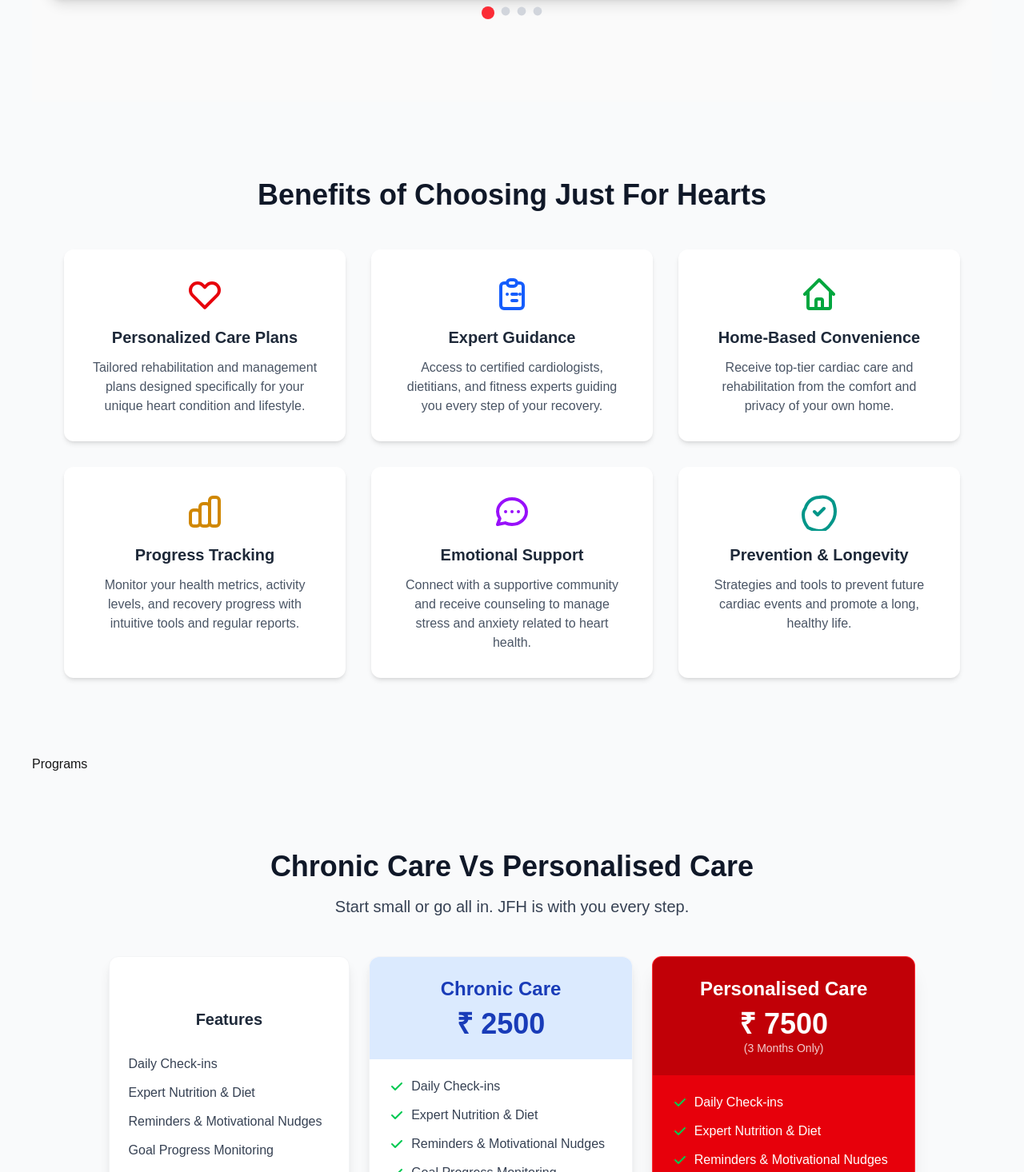
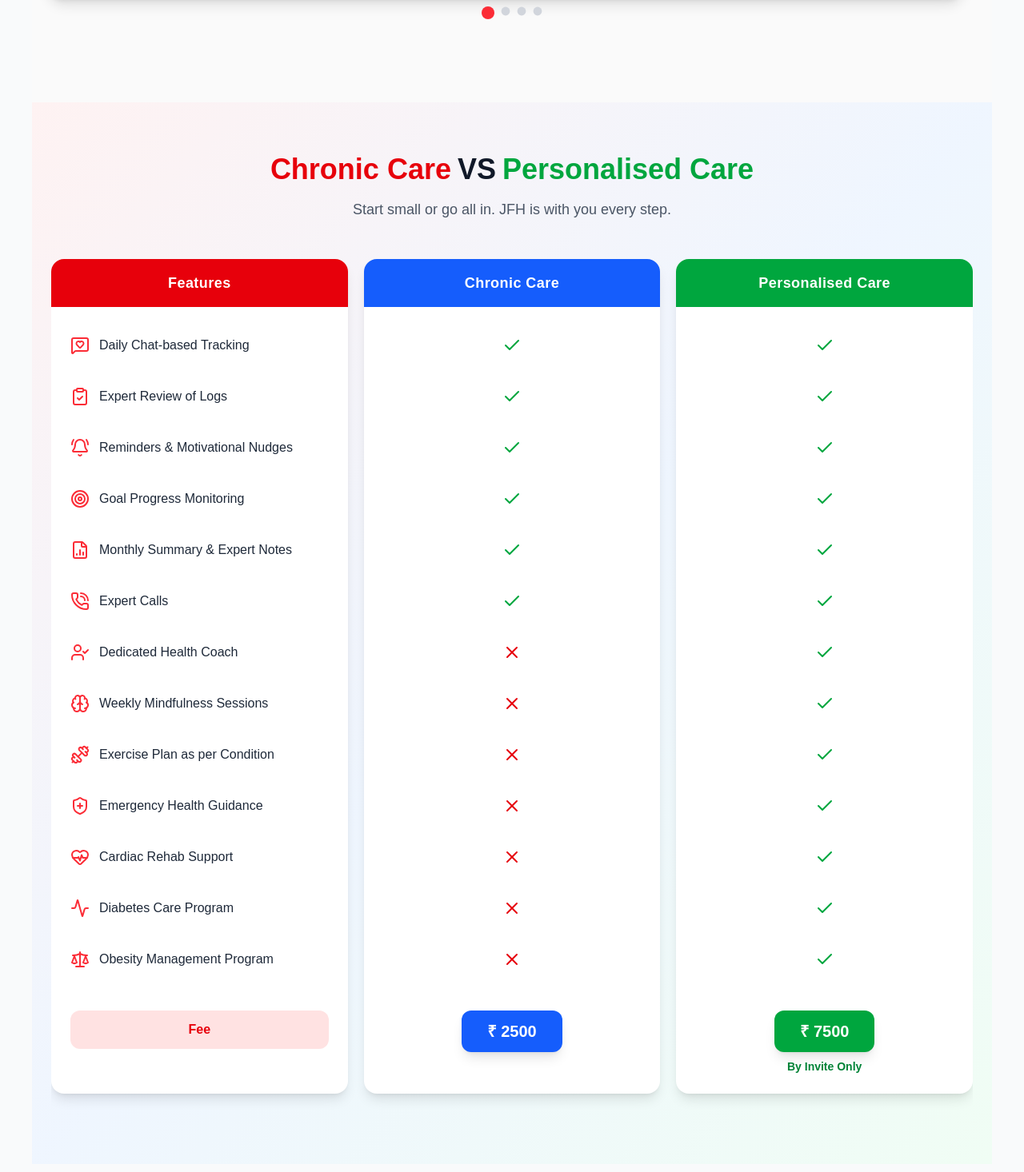
Before and after one commit to pranavpatildz/Just-For-Hearts, a Next.js app: page / in a window 1280 px wide. Shown: the part 744-2210 px from the top of the page at 80% size. Built offline with nearby package versions, Linux system fonts and the light colour scheme.

Commit message:
24-02-2026 22:31:00 ComparisonTable Designed

```diff
--- a/app/page.tsx
+++ b/app/page.tsx
@@ -1,6 +1,7 @@
 import Navbar from "@/components/public/Navbar";
 import Hero from "@/components/public/Hero";
 import Benefits from "@/components/public/Benefits";
+import ComparisonSection from "@/components/public/ComparisonSection";
 import Programs from "@/components/public/Programs";
 import ComparisonTable from "@/components/public/ComparisonTable";
 import Experts from "@/components/public/Experts";
@@ -15,6 +16,7 @@ export default function Home() {
       <Navbar />
       <main className="max-w-7xl mx-auto px-6 md:px-10">
         <Hero />
+        <ComparisonSection />
         <Benefits />
         <Programs />
         <ComparisonTable />
--- /dev/null
+++ b/components/public/ComparisonSection.tsx
@@ -0,0 +1,121 @@
+"use client";
+
+import { MessageSquareHeart, ClipboardCheck, BellRing, Target, FileBarChart2, PhoneCall, UserCheck, Brain, Dumbbell, ShieldPlus, HeartPulse, Activity, Scale, Check, X } from "lucide-react";
+
+export default function ComparisonSection() {
+  const features = [
+    { name: "Daily Chat-based Tracking", icon: MessageSquareHeart, chronic: true },
+    { name: "Expert Review of Logs", icon: ClipboardCheck, chronic: true },
+    { name: "Reminders & Motivational Nudges", icon: BellRing, chronic: true },
+    { name: "Goal Progress Monitoring", icon: Target, chronic: true },
+    { name: "Monthly Summary & Expert Notes", icon: FileBarChart2, chronic: true },
+    { name: "Expert Calls", icon: PhoneCall, chronic: true },
+    { name: "Dedicated Health Coach", icon: UserCheck, chronic: false },
+    { name: "Weekly Mindfulness Sessions", icon: Brain, chronic: false },
+    { name: "Exercise Plan as per Condition", icon: Dumbbell, chronic: false },
+    { name: "Emergency Health Guidance", icon: ShieldPlus, chronic: false },
+    { name: "Cardiac Rehab Support", icon: HeartPulse, chronic: false },
+    { name: "Diabetes Care Program", icon: Activity, chronic: false },
+    { name: "Obesity Management Program", icon: Scale, chronic: false }
+  ];
+
+  return (
+    <section className="relative py-16 bg-gradient-to-br from-red-50 via-blue-50 to-green-50">
+      <div className="max-w-7xl mx-auto px-6">
+
+        {/* Heading */}
+        <div className="text-center mb-12">
+          <h2 className="text-3xl md:text-4xl font-bold">
+            <span className="text-red-600">Chronic Care</span>
+            <span className="text-gray-900 mx-2">VS</span>
+            <span className="text-green-600">Personalised Care</span>
+          </h2>
+          <p className="mt-4 text-gray-600 text-lg">
+            Start small or go all in. JFH is with you every step.
+          </p>
+        </div>
+
+        {/* Table */}
+        <div className="flex overflow-x-auto gap-5 pb-6 md:grid md:grid-cols-3">
+
+          {/* Features Column */}
+          <div className="min-w-[300px] md:min-w-0 bg-white rounded-2xl shadow-lg">
+            <div className="bg-red-600 text-white text-center py-4 rounded-t-2xl">
+              <h2 className="text-lg font-bold tracking-wide">
+                Features
+              </h2>
+            </div>
+            <div className="p-6 flex flex-col space-y-4">
+              {features.map((feature, index) => (
+                <div key={index} className="h-12 flex items-center gap-3">
+                  <feature.icon className="w-6 h-6 text-red-500" />
+                  <span className="text-gray-800 font-medium">
+                    {feature.name}
+                  </span>
+                </div>
+              ))}
+              <div className="mt-6 text-center">
+                <div className="bg-red-100 text-red-600 font-semibold py-3 rounded-xl">
+                  Fee
+                </div>
+              </div>
+            </div>
+          </div>
+
+          {/* Chronic Care Column */}
+          <div className="min-w-[300px] md:min-w-0 bg-white rounded-2xl shadow-lg">
+            <div className="bg-blue-600 text-white text-center py-4 rounded-t-2xl">
+              <h2 className="text-lg font-bold tracking-wide">
+                Chronic Care
+              </h2>
+            </div>
+            <div className="p-6 flex flex-col space-y-4 items-center">
+              {features.map((feature, index) => (
+                <div key={index} className="h-12 flex items-center justify-center">
+                  {feature.chronic ? (
+                    <Check className="w-6 h-6 text-green-600" />
+                  ) : (
+                    <X className="w-6 h-6 text-red-600" />
+                  )}
+                </div>
+              ))}
+              <div className="mt-6 text-center">
+                <div className="inline-block bg-blue-600 text-white px-8 py-3 rounded-xl shadow-lg">
+                  <span className="text-xl font-bold">₹ 2500</span>
+                </div>
+              </div>
+            </div>
+          </div>
+
+          {/* Personalised Care Column */}
+          <div className="min-w-[300px] md:min-w-0 bg-white rounded-2xl shadow-lg">
+            {/* Heading */}
+            <div className="bg-green-600 text-white text-center py-4 rounded-t-2xl">
+              <h2 className="text-lg font-bold tracking-wide">
+                Personalised Care
+              </h2>
+            </div>
+            {/* Content Area */}
+            <div className="p-6 flex flex-col space-y-4 items-center">
+              {features.map((feature, index) => (
+                <div key={index} className="h-12 flex items-center justify-center">
+                  <Check className="w-6 h-6 text-green-600" />
+                </div>
+              ))}
+              {/* Fee */}
+              <div className="mt-6 text-center">
+                <div className="inline-block bg-green-600 text-white px-8 py-3 rounded-xl shadow-lg">
+                  <span className="text-xl font-bold">₹ 7500</span>
+                </div>
+                <p className="mt-2 text-sm font-semibold text-green-700">
+                  By Invite Only
+                </p>
+              </div>
+            </div>
+          </div>
+
+        </div>
+      </div>
+    </section>
+  );
+}
--- a/package.json
+++ b/package.json
@@ -17,6 +17,7 @@
     "bcrypt": "^6.0.0",
     "framer-motion": "^12.34.3",
     "jsonwebtoken": "^9.0.3",
+    "lucide-react": "^0.575.0",
     "next": "16.1.6",
     "next-auth": "^4.24.13",
     "prisma": "^6.19.2",
```
Also changed, not shown: 1 other file (tests, documents, lock files or other folders).
